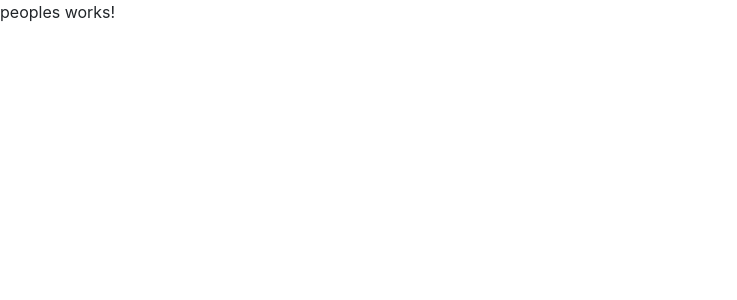
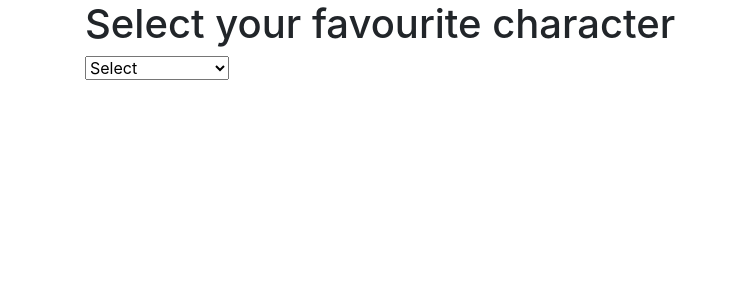
Before and after one commit to snehalp29/Angular-SWDB, an Angular app: page / in a window 1280 px wide. Shown: the top 300 px of the page, without its empty margins (0-737 px from the left). Built offline with nearby package versions, Linux system fonts and the light colour scheme.

Commit message:
Updated people picker

```diff
--- a/src/app/sw-people/components/people-picker/people-picker.component.html
+++ b/src/app/sw-people/components/people-picker/people-picker.component.html
@@ -1 +1,13 @@
-<p>people-picker works!</p>
+<h1>Select your favourite character</h1>
+
+<div *ngIf="characters$ | async as characters">
+  <select
+    class="selectpicker"
+    (change)="selectedCharacter($event.target.value)"
+  >
+    <option value="{{ empty_select }}"> Select</option>
+    <option *ngFor="let char of characters" [value]="char.url"
+      >{{ char.name }}
+    </option>
+  </select>
+</div>
--- a/src/app/sw-people/components/people-picker/people-picker.component.ts
+++ b/src/app/sw-people/components/people-picker/people-picker.component.ts
@@ -1,15 +1,28 @@
-import { Component, OnInit } from '@angular/core';
+import { Component, OnInit, Output, EventEmitter } from '@angular/core';
+import { SwService } from '../../sw.service';
+import { Observable } from 'rxjs';
+import { Character } from '../../character';
+import { constants } from '../../../shared/constants';
 
 @Component({
   selector: 'app-people-picker',
   templateUrl: './people-picker.component.html',
-  styleUrls: ['./people-picker.component.scss']
+  styleUrls: ['./people-picker.component.scss'],
 })
 export class PeoplePickerComponent implements OnInit {
+  @Output() characterSelected: EventEmitter<string> = new EventEmitter<
+    string
+  >();
 
-  constructor() { }
+  empty_select = constants.empty_select;
+  characters$: Observable<Character[]> | null = null;
+  constructor(private swService: SwService) {}
 
   ngOnInit(): void {
+    this.characters$ = this.swService.getCharacters();
   }
 
+  selectedCharacter(charUrl: string) {
+    this.characterSelected.next(charUrl);
+  }
 }
--- a/src/app/sw-people/container/peoples/peoples.component.html
+++ b/src/app/sw-people/container/peoples/peoples.component.html
@@ -1 +1,4 @@
-<p>peoples works!</p>
+<div class="main container">
+  <app-people-picker (characterSelected)="onCharacterSelected($event)">
+  </app-people-picker>
+</div>
--- a/src/app/sw-people/container/peoples/peoples.component.ts
+++ b/src/app/sw-people/container/peoples/peoples.component.ts
@@ -1,15 +1,43 @@
 import { Component, OnInit } from '@angular/core';
+import { MinFlim } from '../../people';
+import { constants } from 'src/app/shared/constants';
+import { SwService } from '../../sw.service';
+import { Observable, EMPTY } from 'rxjs';
 
 @Component({
   selector: 'app-peoples',
   templateUrl: './peoples.component.html',
-  styleUrls: ['./peoples.component.scss']
+  styleUrls: ['./peoples.component.scss'],
 })
 export class PeoplesComponent implements OnInit {
+  /**
+   *
+   * observable to hold character films
+   */
+  characterFlims$: Observable<MinFlim[]> | null = null;
+  /**
+   * empty select url
+   */
+  empty_select = constants.empty_select;
 
-  constructor() { }
+  /**
+   * selected character url state
+   *
+   */
+  selectedUrl = '';
 
-  ngOnInit(): void {
+  constructor(private swService: SwService) {}
+
+  ngOnInit(): void {}
+
+  onCharacterSelected(charUrl: string) {
+    // console.log(`onCharacterSelected ${charUrl}`);
+    this.selectedUrl = charUrl;
+
+    if (this.selectedUrl != this.empty_select) {
+      this.characterFlims$ = this.swService.getCharacterAndFlims(charUrl);
+    } else {
+      this.characterFlims$ = EMPTY;
+    }
   }
-
 }
--- /dev/null
+++ b/src/assets/characters.json
@@ -0,0 +1,20 @@
+{
+  "characters": [
+    {
+      "name": "Luke Skywalker",
+      "url": "https://swapi.dev/api/people/1/"
+    },
+    {
+      "name": "Darth Vader",
+      "url": "https://swapi.dev/api/people/4/"
+    },
+    {
+      "name": "Obi-wan Kenobi",
+      "url": "https://swapi.dev/api/people/unknown/"
+    },
+    {
+      "name": "R2-D2",
+      "url": "https://swapi.dev/api/people/3/"
+    }
+  ]
+}
```
Also changed, not shown: src/app/app.module.ts (+5 -10 lines).
